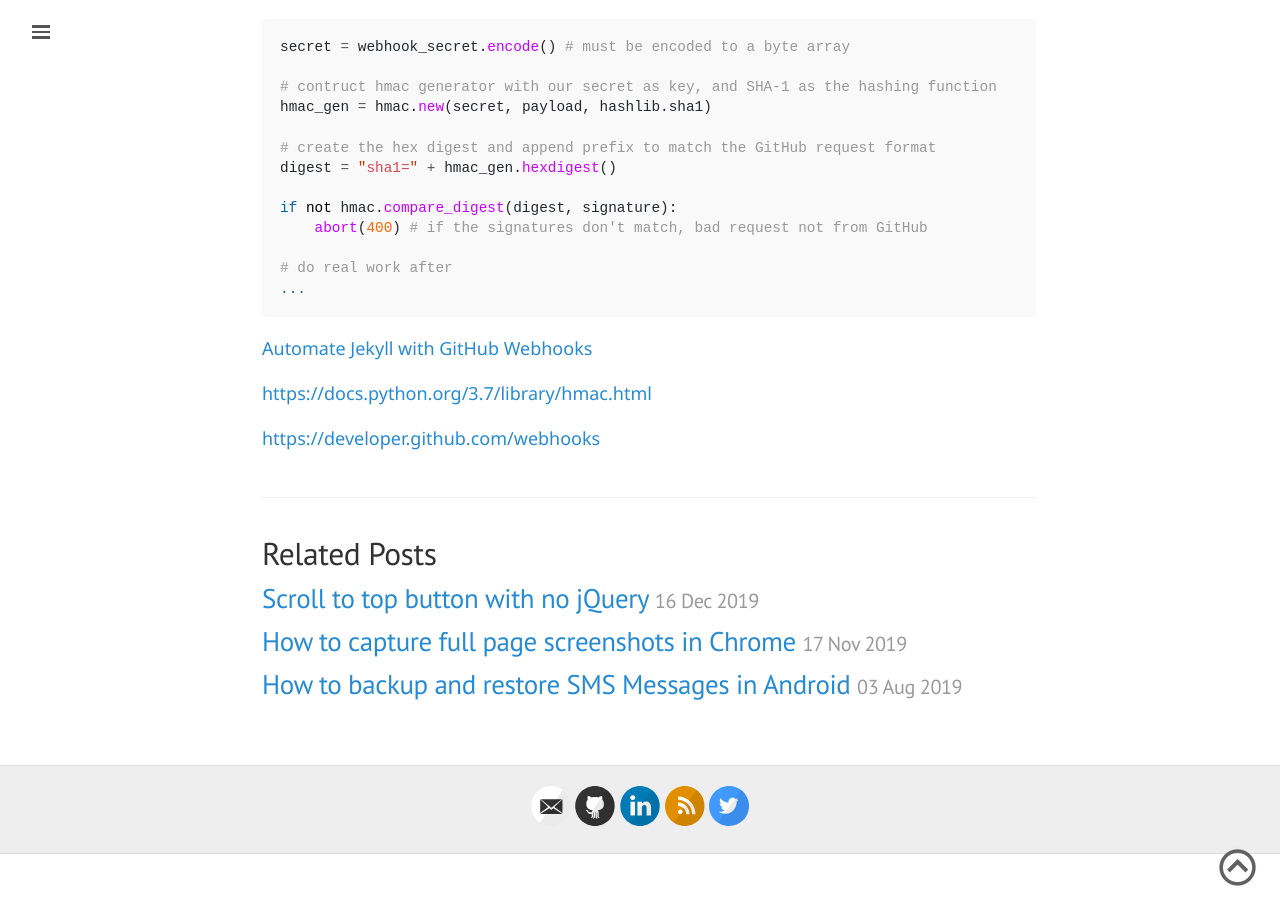
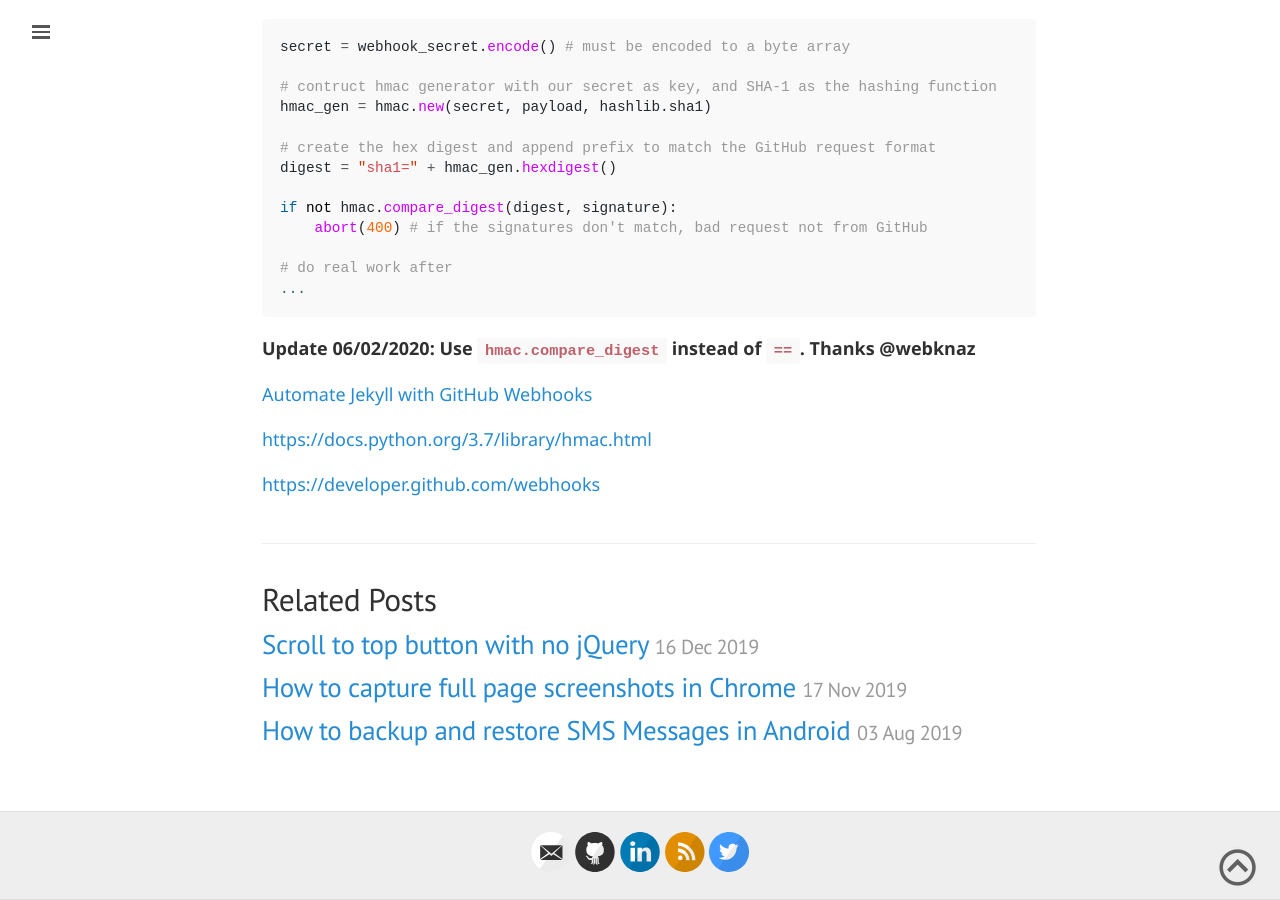
Before and after one commit to raharrison/ryanharrison.co.uk, a Jekyll site: the page built from _posts/2018-09-04-validate-github-webhook-signatures.md, in a window 1280 px wide and 900 px high, scrolled down 2520 px. Built offline with Jekyll 4.4.1, drawn with Linux system fonts in a browser that asks for light colours; comment, search, counter and statistics services are not loaded.

Commit message:
Acknowledgement

````diff
--- a/_posts/2018-09-04-validate-github-webhook-signatures.md
+++ b/_posts/2018-09-04-validate-github-webhook-signatures.md
@@ -84,6 +84,8 @@ if not hmac.compare_digest(digest, signature):
 ...
 ```
 
+**Update 06/02/2020: Use `hmac.compare_digest` instead of `==`. Thanks @webknaz**
+
 [Automate Jekyll with GitHub Webhooks]({% post_url 2018-07-05-jekyll-rebuild-github-webhook %})
 
 <https://docs.python.org/3.7/library/hmac.html>
````
